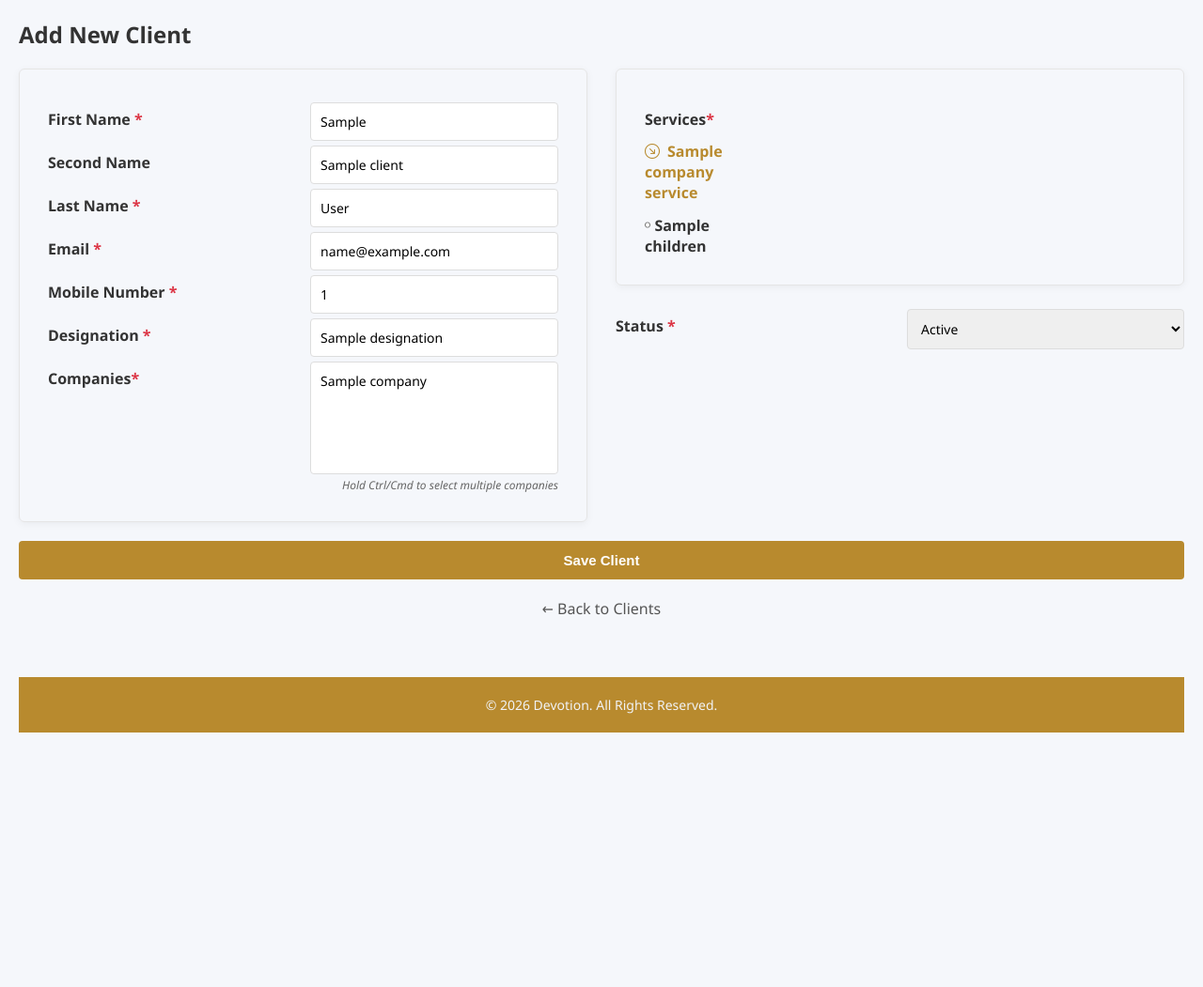
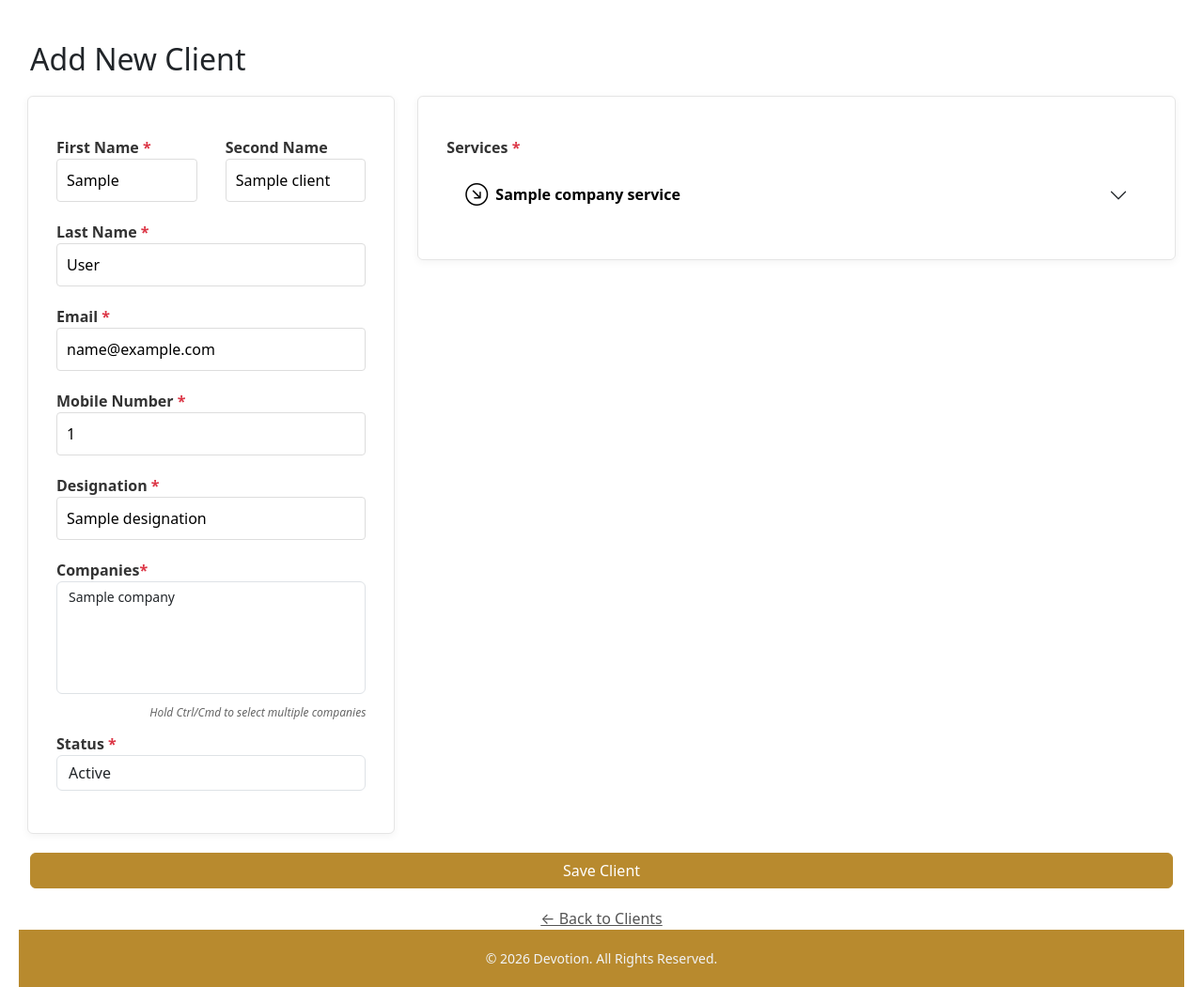
Before and after one commit to GKDevotion/cms-demo, a PHP site: template views/form.php in a window 1280 px wide. Shown: the whole page at 94% size. Before the commit the page ends 780 px from the top, so only its background shows below. Run offline with PHP 8.4, Linux system fonts and the light colour scheme; the template is opened without the code that fills it: most values are stand-ins (such as "Sample title", 1, 10 or a date in 2020); data that the repository does not hold is empty.

Commit message:
update form of client create/edit

```diff
--- a/views/form.php
+++ b/views/form.php
@@ -12,6 +12,8 @@
  */
 
 ?>
+<link href="https://cdn.jsdelivr.net/npm/bootstrap@5.3.3/dist/css/bootstrap.min.css" rel="stylesheet">
+
 
 <div class="container-fluid mt-4">
     <h2><?php echo $is_edit ? 'Edit Client' : 'Add New Client'; ?></h2>
@@ -32,52 +34,54 @@
         <div class="row g-4">
 
             <!-- LEFT COLUMN (col-6) -->
-        <div class="col-md-6">
+            <div class="col-md-4">
 
                 <div class="card custom-card">
 
-                <div class="form-row mb-3">
+                    <div class="row mb-2">
+                        <div class=" col-md-6">
                             <label>First Name <span class="required">*</span></label>
                             <input type="text" name="first_name" placeholder="Enter Your First Name"
                                 value="<?php echo htmlspecialchars($_POST['first_name'] ?? ($client['first_name'] ?? '')); ?>"
                                 required>
                         </div>
 
-                <div class="form-row mb-3">
+                        <div class=" col-md-6 ">
                             <label>Second Name</label>
                             <input type="text" name="second_name" placeholder="Enter Your Second Name"
                                 value="<?php echo htmlspecialchars($_POST['second_name'] ?? ($client['second_name'] ?? '')); ?>">
                         </div>
+                    </div>
 
-                <div class="form-row mb-3">
+                    <div class="mb-2">
                         <label>Last Name <span class="required">*</span></label>
                         <input type="text" name="last_name" placeholder="Enter Your Last Name"
                             value="<?php echo htmlspecialchars($_POST['last_name'] ?? ($client['last_name'] ?? '')); ?>"
                             required>
                     </div>
 
-                <div class="form-row mb-3">
+                    <div class="mb-2">
                         <label>Email <span class="required">*</span></label>
                         <input type="email" name="email" placeholder="example@email.com"
                             value="<?php echo htmlspecialchars($_POST['email'] ?? ($client['email'] ?? '')); ?>"
                             required>
                     </div>
 
-                <div class="form-row mb-3">
+                    <div class="mb-2">
                         <label>Mobile Number <span class="required">*</span></label>
                         <input type="text" name="mobile_number" placeholder="+91 1000010000"
                             value="<?php echo htmlspecialchars($_POST['mobile_number'] ?? ($client['mobile_number'] ?? '')); ?>"
                             required>
                     </div>
 
-                <div class="form-row mb-3">
+                    <div class="mb-2">
                         <label>Designation <span class="required">*</span></label>
                         <input type="text" name="designation" placeholder="e.g., Manager, Director"
                             value="<?php echo htmlspecialchars($_POST['designation'] ?? ($client['designation'] ?? '')); ?>"
                             required>
                     </div>
 
-                <div class="form-row mb-3">
+                    <div class="mb-2">
                         <label>Companies<span class="required">*</span></label>
                         <select name="companies[]" multiple class="form-control">
                             <?php if (!empty($companies)): ?>
@@ -99,68 +103,8 @@
                     </div>
                     <div class="form-hint ">Hold Ctrl/Cmd to select multiple companies</div>
 
-            </div>
 
-        </div>
-
-        <!-- RIGHT COLUMN (col-6) -->
-        <div class="col-md-6">
-            <div class="card custom-card">
-                <label>Services<span class="required">*</span></label>
-                <div class="services-hierarchy form-row">
-                    <?php if (!empty($company_services)): ?>
-                        <?php foreach ($company_services as $parent): ?>
-                            <div class="service-parent mb-2">
-
-                                <label class="parent-service d-block fw-bold" style="color: #b88a2e;">
-                                    <i class="bi bi-arrow-down-right-circle icon-space"></i><?= htmlspecialchars($parent['name']); ?>
-                                </label>
-                                <style>
-                                    .child-checkbox {
-                                        width: 5%;
-                                        padding: 10px;
-                                        margin-top: 5px;
-                                        border-radius: 4px;
-                                        border: 1px solid #ddd;
-                                        font-size: 14px;
-                                        font-family: inherit;
-                                    }
-
-                                    .services-hierarchy {
-                                        display: grid;
-                                        grid-template-columns: repeat(4, 1fr);
-                                        gap: 15px;
-                                    }
-
-                                    .icon-space {
-                                        margin-right: 8px;
-                                    }
-                                </style>
-                                <?php if (!empty($parent['children'])): ?>
-                                    <div class="service-children ms-4 mt-1">
-                                        <?php foreach ($parent['children'] as $child): ?>
-                                            <label class="child-service d-block">
-                                                <input type="checkbox"
-                                                    class="child-checkbox"
-                                                    name="company_services[]"
-                                                    value="<?= $child['id']; ?>"
-                                                    data-parent="<?= $parent['id']; ?>"
-                                                    <?= in_array($child['id'], $client_services) ? 'checked' : ''; ?>>
-                                                <?= htmlspecialchars($child['name']); ?>
-                                            </label>
-                                        <?php endforeach; ?>
-                                    </div>
-                                <?php endif; ?>
-
-                            </div>
-                        <?php endforeach; ?>
-                    <?php else: ?>
-                        <p>No services available.</p>
-                    <?php endif; ?>
-                </div>
-            </div>
-
-            <div class="form-row mt-4" style="    margin-top: 15px; margin-bottom: 15px;">
+                    <div class="" style="  margin-bottom: 15px;">
                         <label>Status <span class="required">*</span></label>
                         <select name="status" required class="form-control">
                             <option value="1" <?php echo ($_POST['status'] ?? ($client['status'] ?? 1)) == 1 ? 'selected' : ''; ?>>Active</option>
@@ -172,7 +116,73 @@
 
             </div>
 
-    <button type="submit" class="btn btn-primary  " style="width:100%;">
+            <!-- RIGHT COLUMN (col-6) -->
+            <div class="col-md-8">
+                <div class="card custom-card">
+                    <label class="mb-2 fw-bold">Services <span class="required">*</span></label>
+
+                    <div class="accordion" id="servicesAccordion">
+
+                        <?php if (!empty($company_services)): ?>
+                            <?php foreach ($company_services as $index => $parent): ?>
+
+                                <div class="accordion-item mb-2">
+                                    <h2 class="accordion-header" id="heading<?= $parent['id']; ?>">
+                                        <button class="accordion-button collapsed fw-bold"
+                                            type="button"
+                                            data-bs-toggle="collapse"
+                                            data-bs-target="#collapse<?= $parent['id']; ?>"
+                                            aria-expanded="false"
+                                            aria-controls="collapse<?= $parent['id']; ?>">
+                                            <i class="bi bi-arrow-down-right-circle me-2 fs-4"></i>
+                                            <?= htmlspecialchars($parent['name']); ?>
+                                        </button>
+                                    </h2>
+
+                                    <div id="collapse<?= $parent['id']; ?>"
+                                        class="accordion-collapse collapse"
+                                        aria-labelledby="heading<?= $parent['id']; ?>"
+                                        data-bs-parent="#servicesAccordion">
+
+                                        <div class="accordion-body">
+                                            <div class="row">
+                                                <?php foreach ($parent['children'] as $child): ?>
+                                                    <div class="col-md-3 col-sm-6 mb-2">
+                                                        <div class="form-check">
+                                                            <input class="form-check-input"
+                                                                type="checkbox"
+                                                                name="company_services[]"
+                                                                value="<?= $child['id']; ?>"
+                                                                id="service<?= $child['id']; ?>">
+
+                                                            <label class="form-check-label" for="service<?= $child['id']; ?>" style="margin-top: 0px; margin-left:12px;">
+                                                                <?= htmlspecialchars($child['name']); ?>
+                                                            </label>
+                                                        </div>
+                                                    </div>
+                                                <?php endforeach; ?>
+                                            </div>
+                                        </div>
+
+
+                                    </div>
+                                </div>
+
+                            <?php endforeach; ?>
+                        <?php else: ?>
+                            <p>No services available.</p>
+                        <?php endif; ?>
+
+                    </div>
+
+                </div>
+
+
+            </div>
+
+        </div>
+
+        <button type="submit" class="btn btn-primary  " style="width:100%; background-color: #b88a2e; border: 1px solid #b88a2e;">
             <?php echo $is_edit ? 'Update Client' : 'Save Client'; ?>
         </button>
 
@@ -181,7 +191,6 @@
     <a href="index.php" class="back ">← Back to Clients</a>
 </div>
 <style>
-
     /* Make sure cards fill their columns */
     .custom-card {
         border-radius: 6px;
@@ -191,6 +200,20 @@
 
         margin-bottom: 20px;
     }
+
+    /* Change checkbox color */
+    .form-check-input {
+        width: 18px;
+        height: 18px;
+        border: 2px solid #b88a2e;
+    }
+
+    .form-check-input:checked {
+        background-color: #b88a2e;
+        border-color: #b88a2e;
+    }
+
+
 
     /* Ensure the form row columns work properly */
     .row {
@@ -215,7 +238,42 @@
         }
     }
 
+    /* Remove outer accordion border */
+    .accordion {
+        border: none;
+    }
+
+    /* Remove each item border */
+    .accordion-item {
+        border: none;
+    }
+
+    /* Remove button borders & focus outline */
+    .accordion-button {
+        border: none;
+        box-shadow: none;
+    }
+
+    /* Accordion button – normal */
+    .accordion-button {
+        background-color: #fff;
+        color: #000;
+    }
+
+    /* When accordion is OPEN */
+    .accordion-button:not(.collapsed) {
+        background-color: #b88a2e;
+        /* change this */
+        color: #fff;
+        box-shadow: none;
+    }
+
+    /* Remove blue focus outline */
+    .accordion-button:focus {
+        box-shadow: none;
+    }
 </style>
+<script src="https://cdn.jsdelivr.net/npm/bootstrap@5.3.3/dist/js/bootstrap.bundle.min.js"></script>
 <script>
     document.querySelectorAll('.child-checkbox').forEach(child => {
         child.addEventListener('change', function() {
```
Lines whose indentation alone changed are shown as unchanged.
